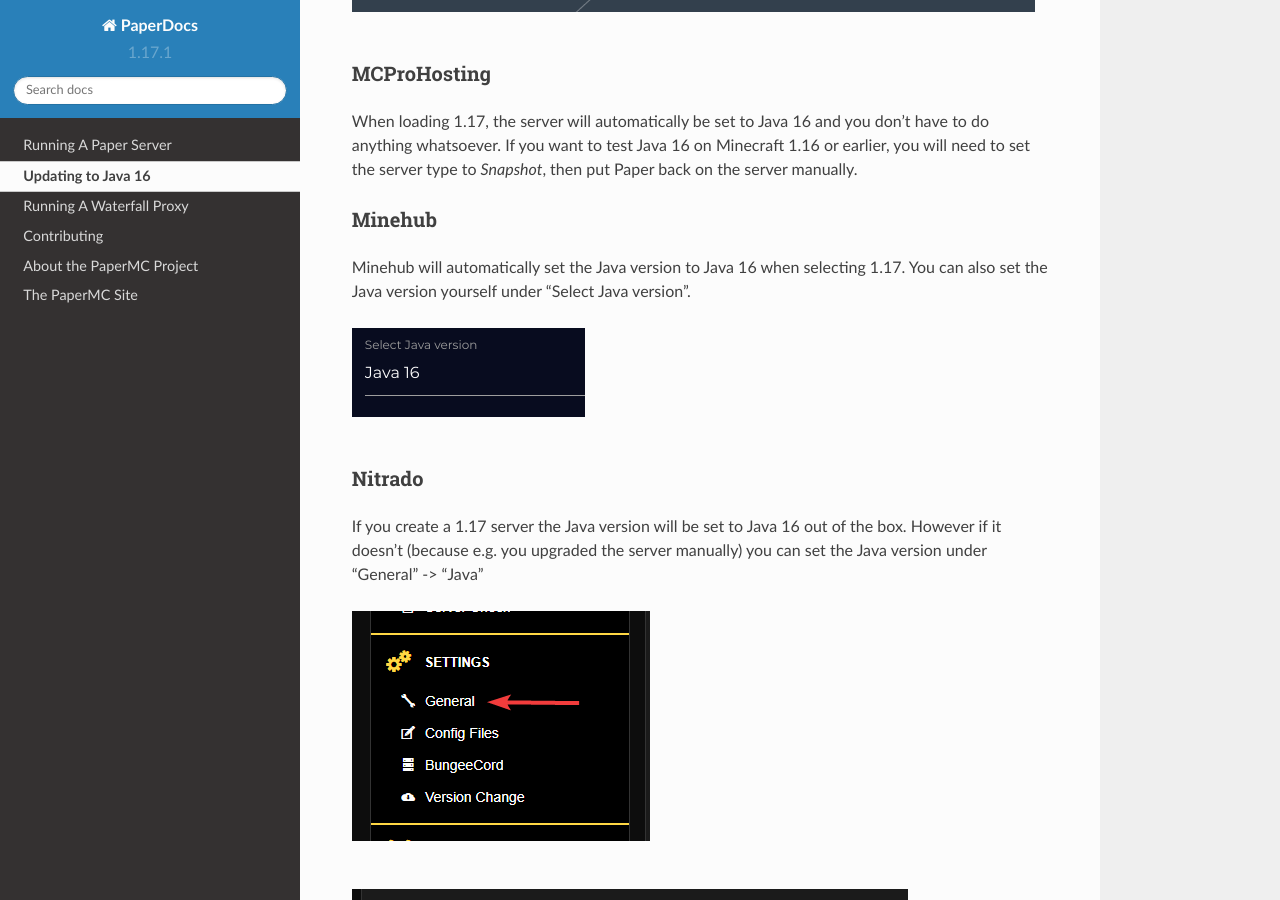
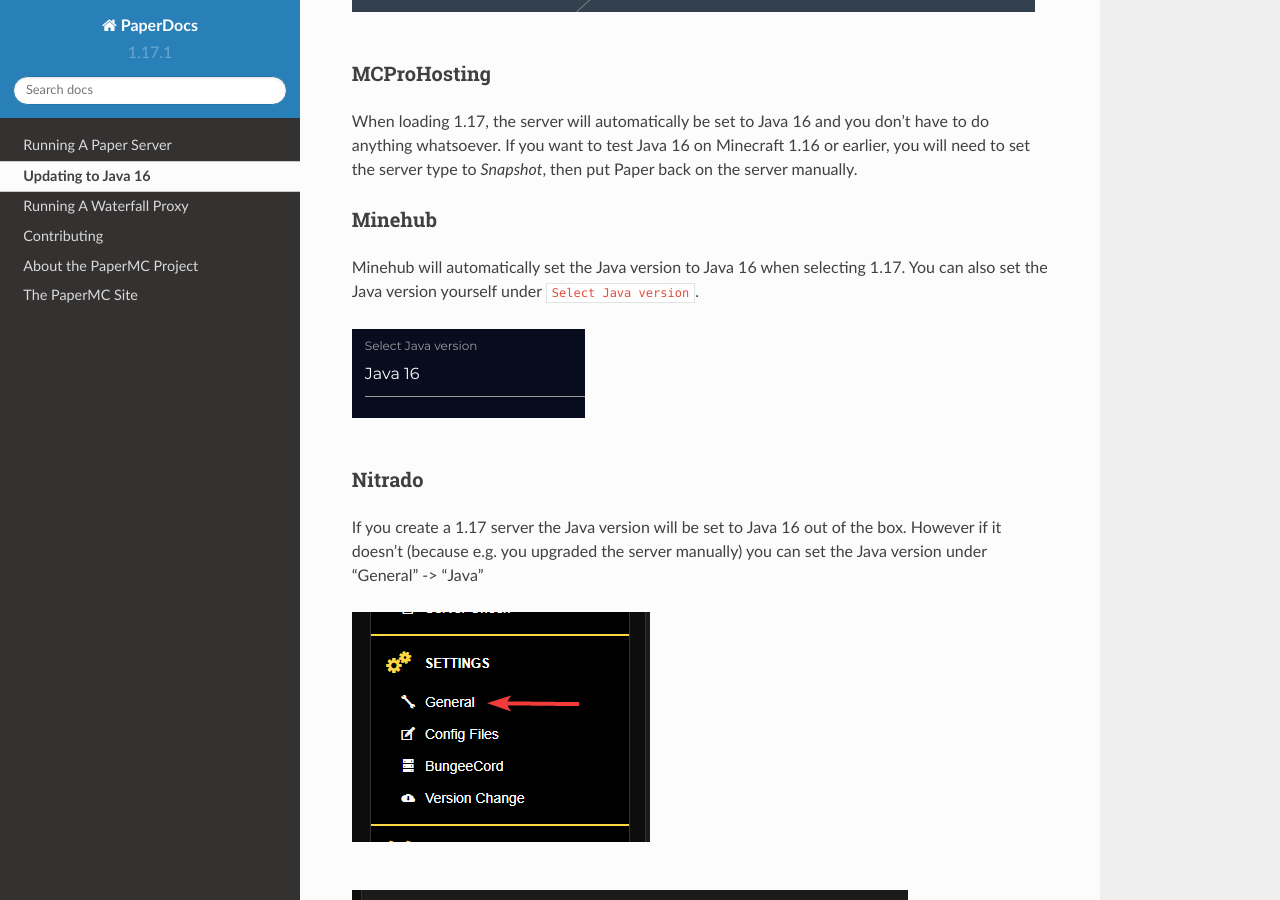
Before and after one commit to PaperMC/PaperDocs, a Sphinx documentation site: the page built from source/java-update/index.rst, in a window 1280 px wide and 900 px high, scrolled down 3082 px. Built offline with Sphinx 7.4.7 and the Read the Docs theme 2.0.0, drawn with Linux system fonts in a browser that asks for light colours.

Commit message:
use double backticks

```diff
--- a/source/java-update/index.rst
+++ b/source/java-update/index.rst
@@ -111,7 +111,7 @@
 ~~~~~~~~~~~~
 
 Minehub will automatically set the Java version to Java 16 when selecting 1.17.
-You can also set the Java version yourself under "Select Java version".
+You can also set the Java version yourself under ``Select Java version``.
 
 .. image:: java-update-assets/minehub-java-version.png
 
```
